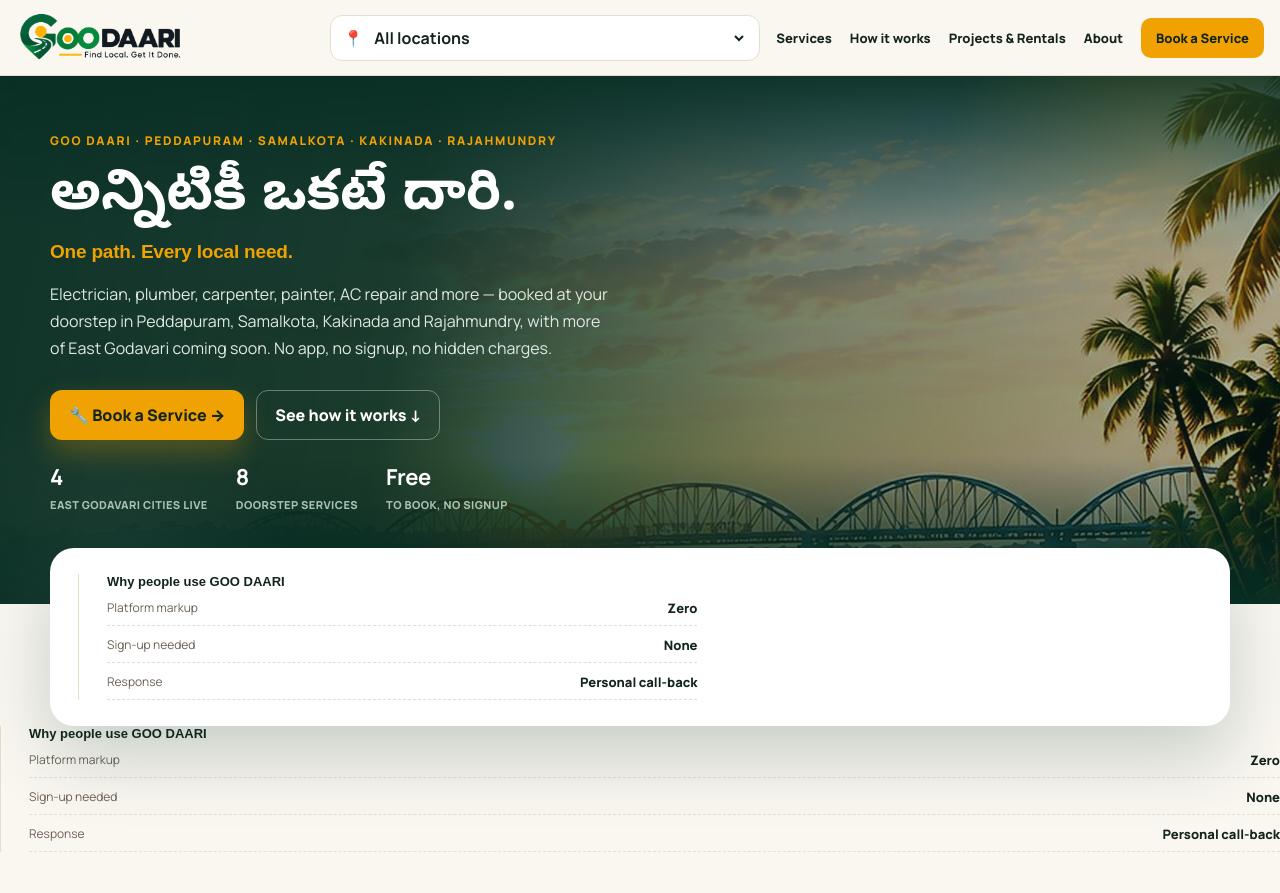
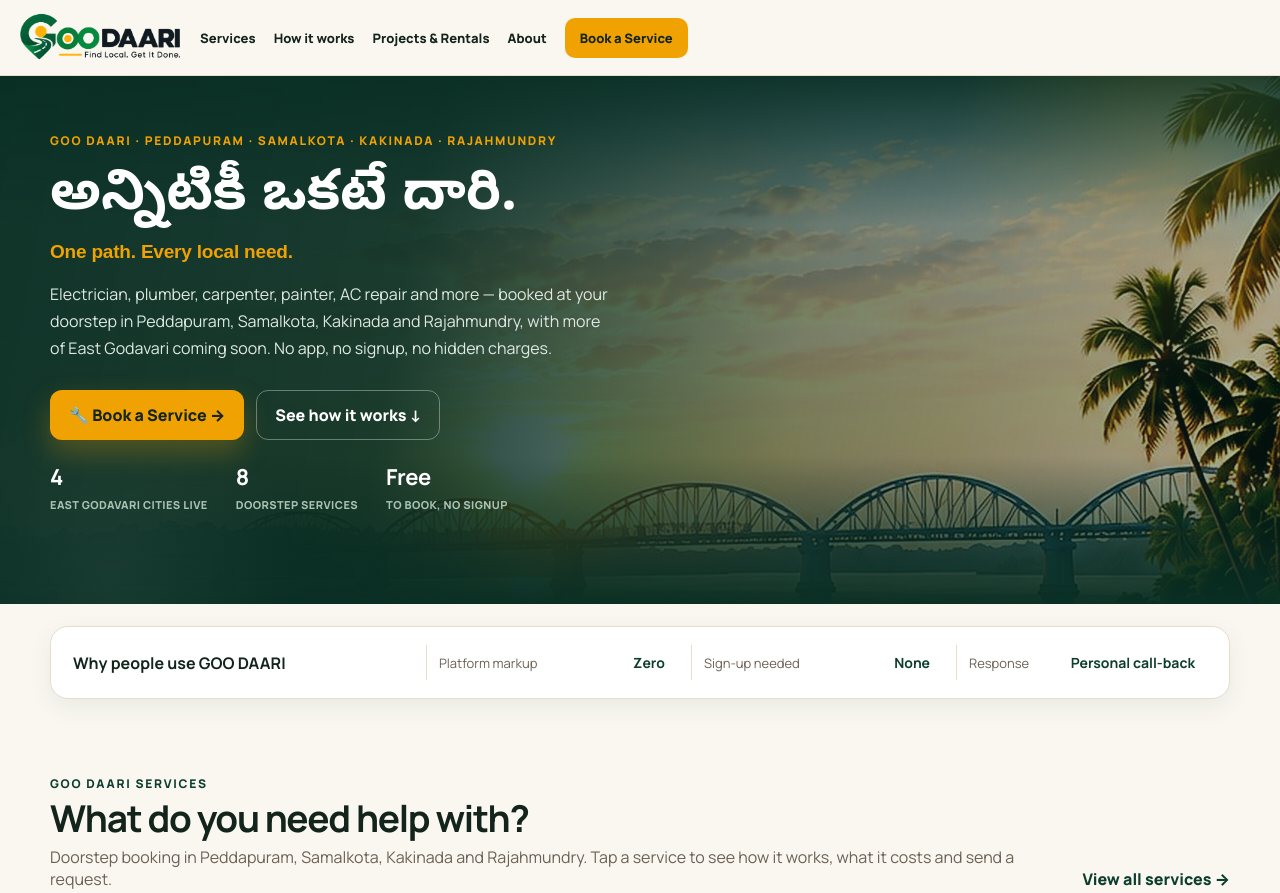
Before and after one commit to satishsk789-coder/goo-daari, a plain HTML site: page index.html in a window 1280 px wide. Shown: the top 893 px of the page. Drawn offline with Linux system fonts and the light colour scheme; a web font is replaced by a local one.

Commit message:
Add files via upload

```diff
--- a/app.js
+++ b/app.js
@@ -3,9 +3,9 @@ const LOCATIONS = window.GOO_DAARI_LOCATIONS || [{name:'All locations',slug:'all
 const $ = s => document.querySelector(s);
 const esc = s => String(s??'').replace(/[&<>'"]/g,m=>({'&':'&amp;','<':'&lt;','>':'&gt;',"'":'&#39;','"':'&quot;'}[m]));
 const cleanTown=t=>String(t||'').replace(/Peddapuram & surrounding/i,'Peddapuram').replace(/Peddapuram \/ East Godavari/i,'Peddapuram').replace(/Peddapuram search area/i,'Peddapuram');
-function selectedLocation(){ return localStorage.getItem('gooDaariLocation') || 'all'; }
+function selectedLocation(){ return 'all'; }
 function setLocation(slug){ localStorage.setItem('gooDaariLocation',slug); syncLocationUI(); renderCards(); runSearch($('#search')?.value.trim()||''); }
-function selectedTownName(){ const slug=selectedLocation(); return LOCATIONS.find(x=>x.slug===slug)?.name || 'All locations'; }
+function selectedTownName(){ return 'All locations'; }
 function locationMatches(r,slug){
  if(!slug || slug==='all') return true;
  const town=cleanTown(r.Town).toLowerCase();
--- a/assets/projects-rentals/projects-rentals.css
+++ b/assets/projects-rentals/projects-rentals.css
@@ -5,3 +5,9 @@ header{background:#fff;border-bottom:1px solid var(--line)}.nav{min-height:72px;
 .hero{background:linear-gradient(120deg,#0c3d2e,#176b4d);color:white;padding:64px 0}.eyebrow{color:#f5c75e;font-size:12px;font-weight:900;letter-spacing:1.5px;text-transform:uppercase}.hero h1{font-size:clamp(30px,5vw,48px);line-height:1.15;margin:12px 0}.hero p{max-width:760px;color:#e6f2eb}.btn{display:inline-block;background:var(--gold);color:#17251f;padding:13px 20px;border-radius:10px;font-weight:900;margin-top:12px}
 main{padding:34px 0 70px}.layout{display:grid;grid-template-columns:minmax(0,1.5fr) minmax(290px,.8fr);gap:26px;align-items:start}.card{background:#fff;border:1px solid var(--line);border-radius:18px;padding:24px;margin-bottom:20px;box-shadow:0 8px 26px rgba(12,61,46,.05)}h2{font-size:23px;line-height:1.25;margin:0 0 12px}h3{font-size:17px;margin:18px 0 6px}.muted{color:var(--muted)}ul{padding-left:22px}.grid{display:grid;grid-template-columns:repeat(2,minmax(0,1fr));gap:12px}.tile{border:1px solid var(--line);border-radius:13px;padding:15px;background:#fbfdfc}.tile b{display:block;color:var(--green)}.form label{display:block;font-weight:800;font-size:13px;margin:13px 0 5px}.form input,.form select,.form textarea{width:100%;padding:12px;border:1px solid #cddbd3;border-radius:10px;background:white;font:inherit}.form textarea{min-height:90px}.form button{width:100%;border:0;border-radius:10px;background:var(--green);color:#fff;padding:14px;font-weight:900;font-size:16px;margin-top:16px;cursor:pointer}.notice{font-size:12px;color:var(--muted);line-height:1.5}.success,.error{display:none;padding:13px;border-radius:10px;margin-top:12px}.success{background:#e8f7ef;color:#14583c}.error{background:#fff0f0;color:#8a2525}.faq details{padding:13px 0;border-bottom:1px solid var(--line)}.faq summary{font-weight:800;cursor:pointer}.foot{padding:25px 0;border-top:1px solid var(--line);font-size:13px;color:var(--muted)}
 @media(max-width:800px){.layout{grid-template-columns:1fr}.hero{padding:45px 0}.card{padding:19px}}@media(max-width:520px){.grid{grid-template-columns:1fr}.nav{padding:12px 0}.nav a:last-child{font-size:13px}}
+
+
+/* Responsive project-page imagery and content clarity */
+.service-hero-image{display:block;width:100%;max-height:390px;object-fit:cover;border-radius:16px;margin:22px 0 26px;aspect-ratio:16/7;background:#e8efeb}
+.equipment-note{background:#fff8e6;border-left:4px solid var(--gold);padding:13px 16px;border-radius:8px;margin:18px 0;color:var(--ink)}
+@media(max-width:520px){.service-hero-image{aspect-ratio:4/3;margin:16px 0 20px}}
--- a/index.html
+++ b/index.html
@@ -28,7 +28,7 @@
 <!-- Google Tag Manager (noscript) -->
 <noscript><iframe src="https://www.googletagmanager.com/ns.html?id=GTM-PXP2QQRK" height="0" width="0" style="display:none;visibility:hidden"></iframe></noscript>
 <!-- End Google Tag Manager (noscript) -->
-<header class="nav"><div class="nav-inner"><a class="brand" href="/"><img src="/assets/goo-daari-logo.png" alt="GOO DAARI"></a><div class="location">📍 <select id="locationSelect" class="location-select" aria-label="Choose location"></select></div><nav class="navlinks"><a href="/on-demand.html">Services</a><a href="/how-it-works.html">How it works</a><a href="/projects-rentals/">Projects &amp; Rentals</a><a href="/about.html">About</a><a class="nav-cta" href="/on-demand.html">Book a Service</a></nav><button class="mobile-menu" aria-label="Menu" onclick="document.querySelector('.navlinks').classList.toggle('show')">☰</button></div></header>
+<header class="nav"><div class="nav-inner"><a class="brand" href="/"><img src="/assets/goo-daari-logo.png" alt="GOO DAARI"></a><nav class="navlinks"><a href="/on-demand.html">Services</a><a href="/how-it-works.html">How it works</a><a href="/projects-rentals/">Projects &amp; Rentals</a><a href="/about.html">About</a><a class="nav-cta" href="/on-demand.html">Book a Service</a></nav><button class="mobile-menu" aria-label="Menu" onclick="document.querySelector('.navlinks').classList.toggle('show')">☰</button></div></header>
 <main>
 
 <section class="hero-v2"><div class="container hero-v2-inner">
@@ -40,14 +40,16 @@
   <div class="stat-bar"><div class="stat"><b>4</b><span>East Godavari cities live</span></div><div class="stat"><b>8</b><span>Doorstep services</span></div><div class="stat"><b>Free</b><span>To book, no signup</span></div></div>
 </div></section>
 
-<div class="container search-dock"><div class="search-card"><div class="search-card-side"><b>Why people use GOO DAARI</b><div class="mini-stat"><span>Platform markup</span><b>Zero</b></div><div class="mini-stat"><span>Sign-up needed</span><b>None</b></div><div class="mini-stat"><span>Response</span><b>Personal call-back</b></div></div></div></div>
-  <div class="search-card-side">
-    <b>Why people use GOO DAARI</b>
-    <div class="mini-stat"><span>Platform markup</span><b>Zero</b></div>
-    <div class="mini-stat"><span>Sign-up needed</span><b>None</b></div>
-    <!-- PRE-ONBOARDING COPY: update once real providers are confirmed across services --><div class="mini-stat"><span>Response</span><b>Personal call-back</b></div>
+<section class="trust-strip-wrap" aria-label="Why people use GOO DAARI">
+  <div class="container">
+    <div class="trust-strip">
+      <strong>Why people use GOO DAARI</strong>
+      <div><span>Platform markup</span><b>Zero</b></div>
+      <div><span>Sign-up needed</span><b>None</b></div>
+      <div><span>Response</span><b>Personal call-back</b></div>
+    </div>
   </div>
-</div></div>
+</section>
 
 <section class="section"><div class="container"><div class="section-head"><div><div class="eyebrow">GOO DAARI SERVICES</div><h2>What do you need help with?</h2><p>Doorstep booking in Peddapuram, Samalkota, Kakinada and Rajahmundry. Tap a service to see how it works, what it costs and send a request.</p></div><a class="text-link" href="/on-demand.html">View all services →</a></div><div class="cat-grid-v2">
 <a class="cat-tile-v2" href="/on-demand/electrician.html"><span class="cat-ico-v2">⚡</span><b>Electrician</b></a>
@@ -104,4 +106,4 @@
 <style>.goo-projects-home{padding-top:34px;padding-bottom:42px}.goo-projects-grid{display:grid;grid-template-columns:repeat(4,minmax(0,1fr));gap:18px;margin-top:22px}.goo-project-card{display:flex;flex-direction:column;gap:5px;background:#fff;border:1px solid #e4e9e6;border-radius:16px;overflow:hidden;padding-bottom:16px;box-shadow:0 5px 20px rgba(16,45,33,.06)}.goo-project-card img{width:100%;height:175px;object-fit:cover}.goo-project-card span,.goo-project-card b{margin:0 16px}.goo-project-card span{font-size:12px;color:#68766f}.goo-project-card b{font-size:17px;color:#173d2e}@media(max-width:980px){.goo-projects-grid{grid-template-columns:repeat(3,minmax(0,1fr))}}@media(max-width:700px){.goo-projects-grid{grid-template-columns:repeat(2,minmax(0,1fr))}.goo-project-card img{height:190px}.goo-project-home .section-head{align-items:flex-start;gap:14px;flex-direction:column}}</style>
 </main>
 <footer class="footer footer-v2"><div class="container footer-grid"><div><h3>GOO DAARI</h3><p>Book doorstep services in Peddapuram, Samalkota, Kakinada and Rajahmundry — East Godavari.</p><p class="footer-tag">GOO DAARI — అన్నిటికీ ఒకటే దారి.</p></div><div><h4>Services</h4><a href="/on-demand.html">Book a Service</a><a href="/on-demand/electrician.html">Electrician</a><a href="/on-demand/ac-repair.html">AC Repair</a><a href="/on-demand/appliance-repair.html">Appliance Repair</a></div><div><h4>More</h4><a href="/how-it-works.html">How it works</a><a href="/projects-rentals/">Projects &amp; Rentals</a><a href="/about.html">About</a><a href="/businesses.html">Local business directory</a></div><div><h4>For Business</h4><a href="/list-your-business.html">List Your Business</a><a href="mailto:business@goodaari.com">Partner with us</a></div></div><div class="container copyright">© 2026 GOO DAARI. All rights reserved.</div></footer>
-<script>document.addEventListener('DOMContentLoaded',()=>{const loc=document.getElementById('locationSelect'); if(loc){loc.addEventListener('change',()=>localStorage.setItem('gooDaariLocation',loc.value));}})</script></body></html>
+</body></html>
--- a/styles.css
+++ b/styles.css
@@ -225,3 +225,14 @@ html,body{max-width:100%;overflow-x:hidden}
 .file-hint{font-size:11px;color:var(--muted);margin-top:6px}
 .field-err{display:none;color:#a32d2d;font-size:12px;margin-top:6px}
 .field-err.show{display:block}
+
+
+/* GOO DAARI final layout pass — no location dropdown and no overlapping trust panel. */
+.nav .location, header .location, .location-select{display:none!important}
+.trust-strip-wrap{position:relative;z-index:1;margin:22px 0 8px}
+.trust-strip{display:grid;grid-template-columns:1.35fr repeat(3,minmax(0,1fr));gap:14px;align-items:center;background:#fff;border:1px solid var(--line);border-radius:18px;padding:18px 22px;box-shadow:0 8px 24px rgba(12,61,46,.07)}
+.trust-strip>strong{font-size:16px;color:var(--ink)}
+.trust-strip>div{display:flex;justify-content:space-between;gap:10px;align-items:center;padding:8px 12px;border-left:1px solid var(--line)}
+.trust-strip span{color:var(--muted);font-size:13px}
+.trust-strip b{color:var(--green);font-size:14px}
+@media(max-width:760px){.trust-strip{grid-template-columns:1fr 1fr;padding:15px}.trust-strip>strong{grid-column:1/-1}.trust-strip>div{border-left:0;border-top:1px solid var(--line);padding:9px 2px}.trust-strip>div:last-child{grid-column:1/-1}}
```
Also changed, not shown: on-demand.html (+1 -1 lines), projects-rentals/cement-suppliers-kakinada.html (+2 -1 lines), projects-rentals/index.html (+1 -1 lines), projects-rentals/jcb-rental-kakinada.html (+2 -1 lines), projects-rentals/scaffolding-rental-kakinada.html (+2 -1 lines), projects-rentals/tmt-steel-suppliers-kakinada.html (+2 -1 lines), README-FINAL-PATCH.txt (added).
